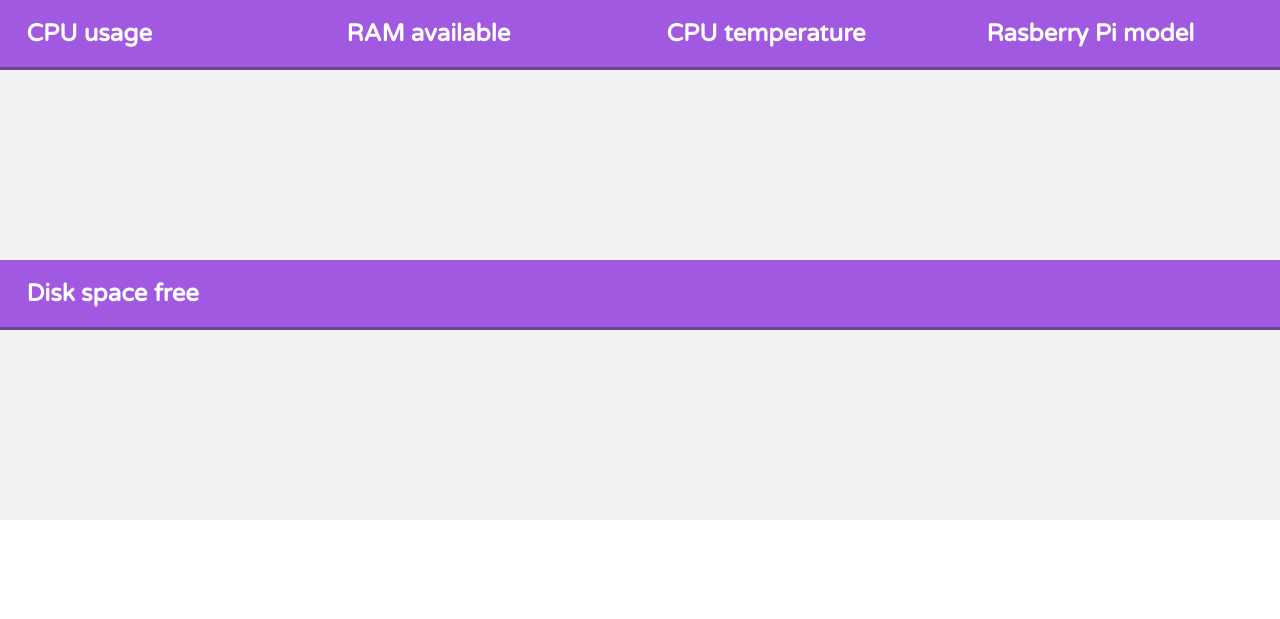
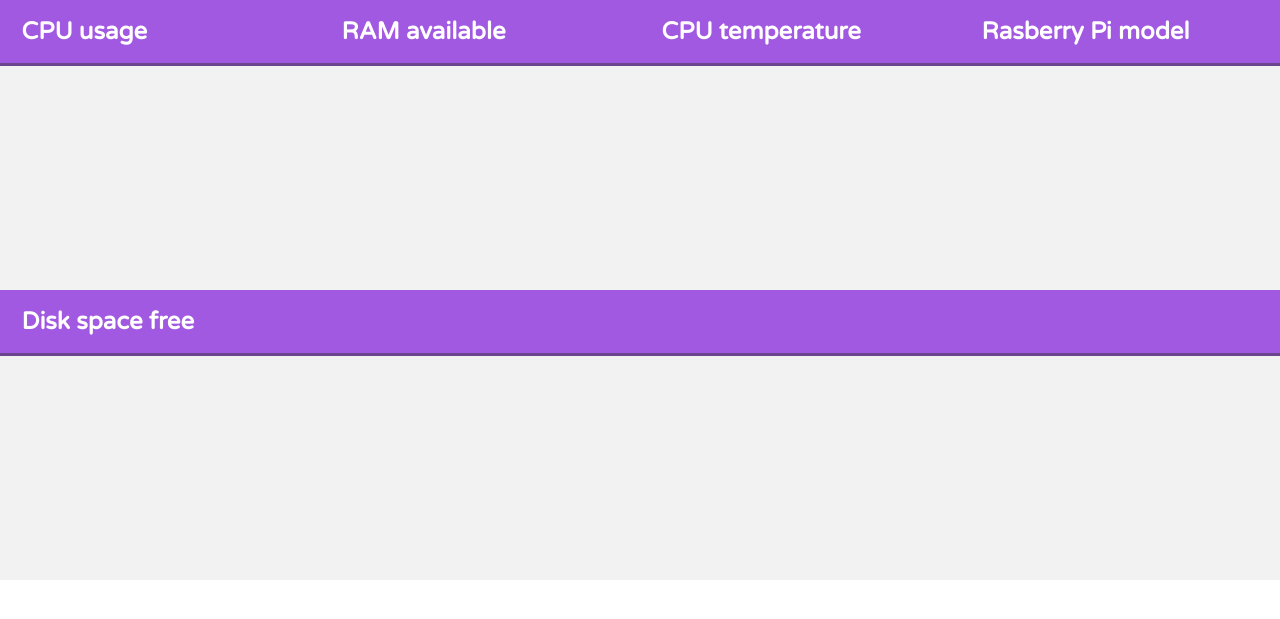
Before and after one commit to PurpleStripedUnicorn/raspberry-pi-html-monitor, a PHP site: page / in a window 1280 px wide. Shown: the top 619 px of the page. Run offline with PHP 8.4, Linux system fonts and the light colour scheme; data that the repository does not hold is empty.

Commit message:
Minor style changes

```diff
--- a/html/css/main.css
+++ b/html/css/main.css
@@ -16,8 +16,8 @@ body {
     .block {
         flex-grow: 1;
         flex-shrink: 0;
-        flex-basis: 260px;
-        height: 260px;
+        flex-basis: 290px;
+        height: 290px;
         display: grid;
         grid-template-columns: 100%;
         grid-template-rows: auto 1fr;
@@ -28,7 +28,7 @@ body {
             background: #a259e2;
             color: white;
             margin: 0;
-            padding: .8em 1.1em;
+            padding: .7em .9em;
             white-space: nowrap;
             border-bottom: 3px solid #6c458f;
         }
@@ -44,6 +44,6 @@ body {
                 display: flex;
                 align-items: center;
                 justify-content: center;
-                font-size: 3em;
+                font-size: 3.75em;
                 font-weight: bold;
             }
```
